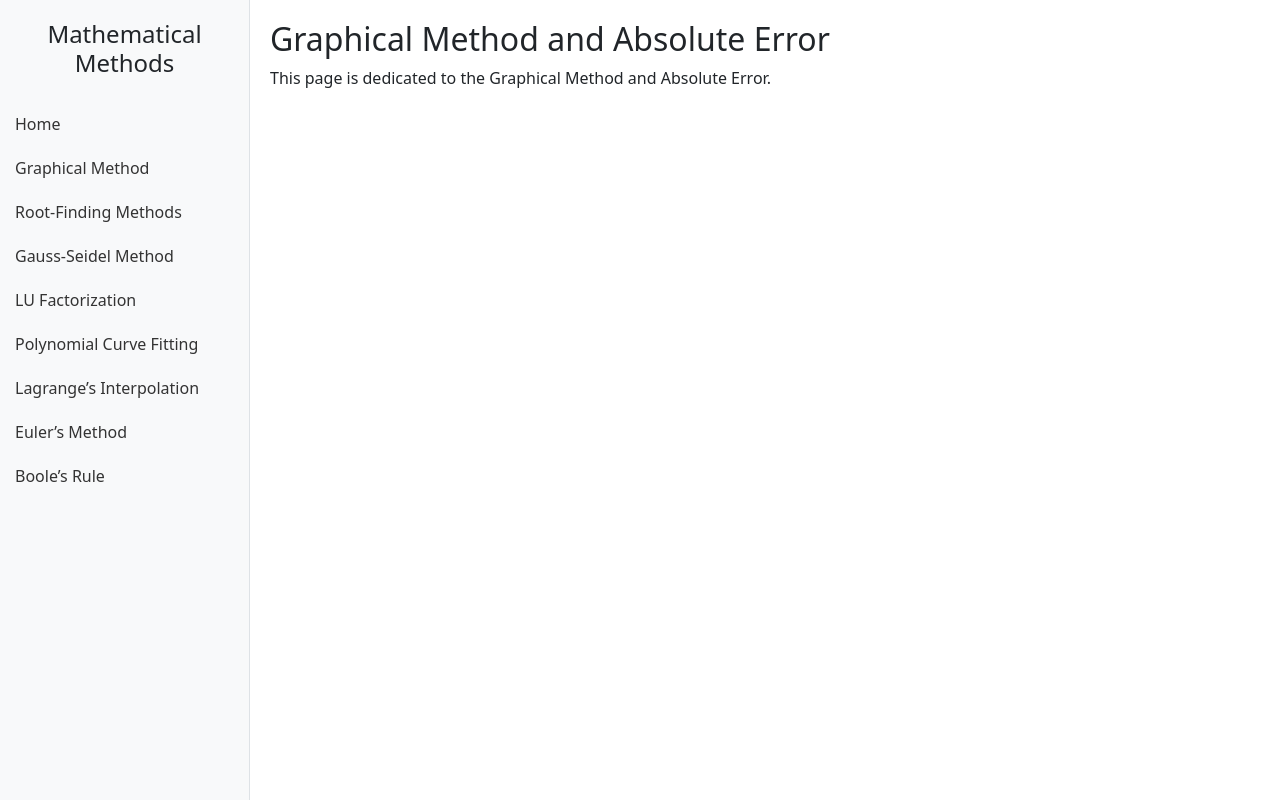
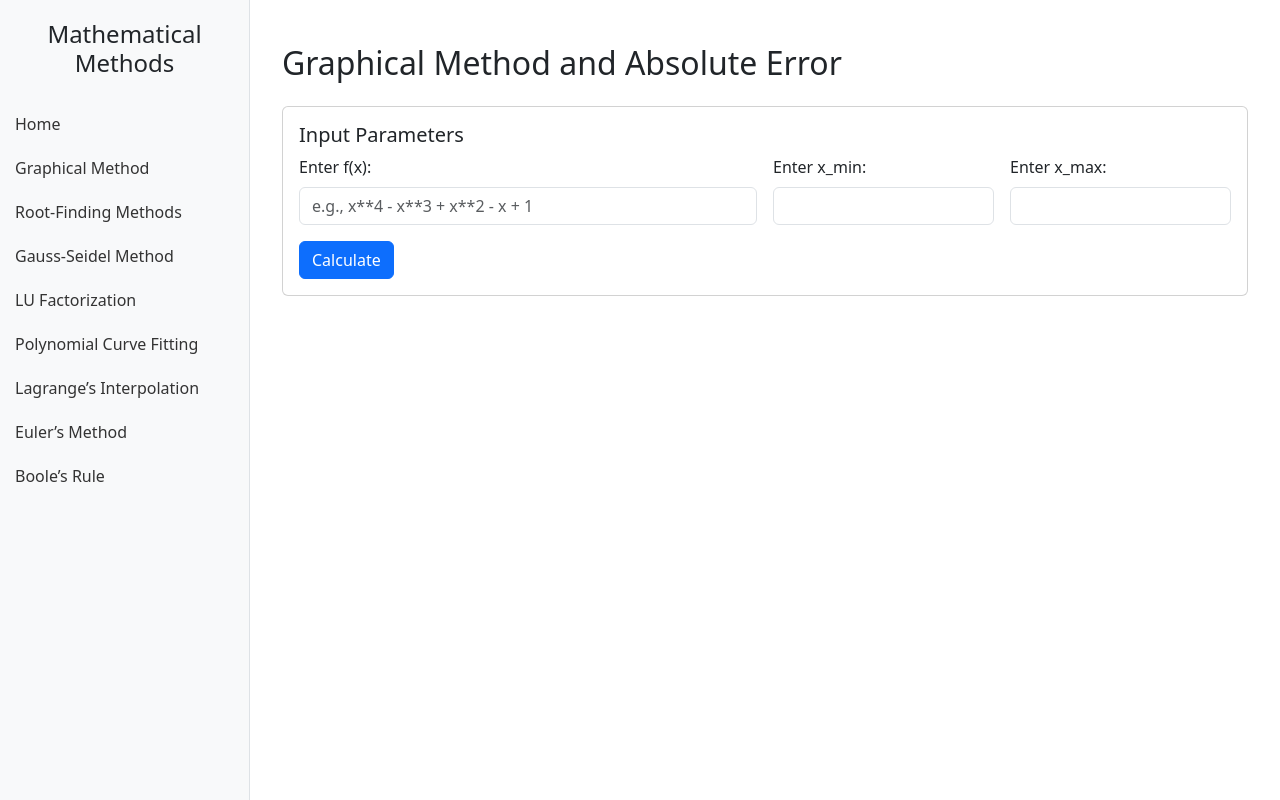
Before and after one commit to dxxlee/Comp-Math, a Flask app: page /graphical-method in a window 1280 px wide. Run offline with Flask 3, Linux system fonts and the light colour scheme.

Commit message:
added graphical method

```diff
--- a/app/routes.py
+++ b/app/routes.py
@@ -5,6 +5,7 @@ from app.utils.lu_factorization import lu_factorization, solve_lu
 from app.utils.polynomial_curve_fitting import fit_polynomial
 from app.utils.lagrange_interpolation import lagrange_interpolation
 from app.utils.euler import euler_method
+from app.utils.graphical import process_user_input
 import numpy as np
 
 main = Blueprint('main', __name__)
@@ -13,8 +14,30 @@ main = Blueprint('main', __name__)
 def index():
     return render_template('home.html')
 
-@main.route('/graphical-method')
+@main.route('/graphical-method', methods=['GET', 'POST'])
 def graphical_method():
+    if request.method == 'POST':
+        # Get user input from the form
+        func_str = request.form.get('func_str')
+        x_min = request.form.get('x_min')
+        x_max = request.form.get('x_max')
+
+        # Process the input
+        try:
+            results = process_user_input(func_str, x_min, x_max)
+        except Exception as e:
+            return render_template('graphical_method.html', error=str(e))
+
+        # Render the template with results
+        return render_template(
+            'graphical_method.html',
+            x_values=results["x_values"],
+            y_values=results["y_values"],
+            approx_root=results["approx_root"],
+            absolute_error=results["absolute_error"]
+        )
+
+    # For GET requests, just render the form
     return render_template('graphical_method.html')
 
 @main.route('/root-finding')
--- a/app/templates/graphical_method.html
+++ b/app/templates/graphical_method.html
@@ -1,6 +1,100 @@
 {% extends "base.html" %}
+{% block content %}
+<div class="container mt-4">
+    <h2 class="mb-4">Graphical Method and Absolute Error</h2>
 
-{% block content %}
-<h2>Graphical Method and Absolute Error</h2>
-<p>This page is dedicated to the Graphical Method and Absolute Error.</p>
+    <!-- Input Form -->
+    <div class="card mb-4">
+        <div class="card-body">
+            <h5 class="card-title">Input Parameters</h5>
+            <form method="POST" class="row g-3">
+                <div class="col-md-6">
+                    <label for="func_str" class="form-label">Enter f(x):</label>
+                    <input type="text" class="form-control" id="func_str" name="func_str"
+                           placeholder="e.g., x**4 - x**3 + x**2 - x + 1" required>
+                </div>
+                <div class="col-md-3">
+                    <label for="x_min" class="form-label">Enter x_min:</label>
+                    <input type="number" step="any" class="form-control" id="x_min" name="x_min" required>
+                </div>
+                <div class="col-md-3">
+                    <label for="x_max" class="form-label">Enter x_max:</label>
+                    <input type="number" step="any" class="form-control" id="x_max" name="x_max" required>
+                </div>
+                <div class="col-12">
+                    <button type="submit" class="btn btn-primary">Calculate</button>
+                </div>
+            </form>
+        </div>
+    </div>
+
+    <!-- Results Section -->
+    {% if approx_root is defined %}
+    <div class="card mb-4">
+        <div class="card-body">
+            <h5 class="card-title">Results</h5>
+            <p><strong>Approximate Root:</strong> {{ "%.2f"|format(approx_root) }}</p>
+            <p><strong>Absolute Error:</strong> {{ absolute_error }}</p>
+        </div>
+    </div>
+
+    <!-- Plot the graph using Chart.js -->
+    <div class="card">
+        <div class="card-body">
+            <canvas id="myChart" width="800" height="400"></canvas>
+        </div>
+    </div>
+    <script src="https://cdn.jsdelivr.net/npm/chart.js"></script>
+    <script>
+        var x_values = {{ x_values | tojson }};
+        var y_values = {{ y_values | tojson }};
+        // Round x-values to 2 decimal places
+        var roundedXValues = x_values.map(x => parseFloat(x.toFixed(2)));
+        const ctx = document.getElementById('myChart').getContext('2d');
+        const myChart = new Chart(ctx, {
+            type: 'line',
+            data: {
+                labels: roundedXValues,
+                datasets: [{
+                    label: 'f(x)',
+                    data: y_values,
+                    borderColor: 'rgba(75, 192, 192, 1)',
+                    borderWidth: 2,
+                    fill: false
+                }]
+            },
+            options: {
+                responsive: true,
+                plugins: {
+                    title: {
+                        display: true,
+                        text: 'Graph of f(x)'
+                    }
+                },
+                scales: {
+                    x: {
+                        title: {
+                            display: true,
+                            text: 'x'
+                        }
+                    },
+                    y: {
+                        title: {
+                            display: true,
+                            text: 'f(x)'
+                        }
+                    }
+                }
+            }
+        });
+    </script>
+    {% endif %}
+
+    <!-- Error Message -->
+    {% if error %}
+    <div class="alert alert-danger mt-4" role="alert">
+        Error: {{ error }}
+    </div>
+    {% endif %}
+</div>
 {% endblock %}
--- a/app/utils/polynomial_curve_fitting.py
+++ b/app/utils/polynomial_curve_fitting.py
@@ -1,7 +1,4 @@
 import numpy as np
-import matplotlib.pyplot as plt
-from io import BytesIO
-import base64
 
 
 def format_polynomial(coefficients):
```
Also changed, not shown: app/utils/graphical.py (added, +43 -0 lines).
